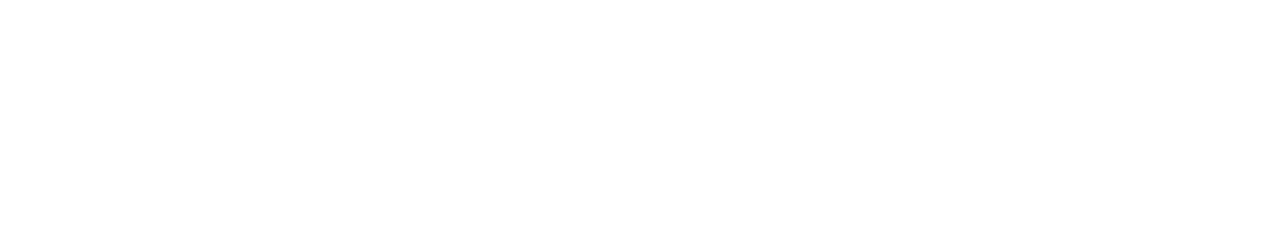
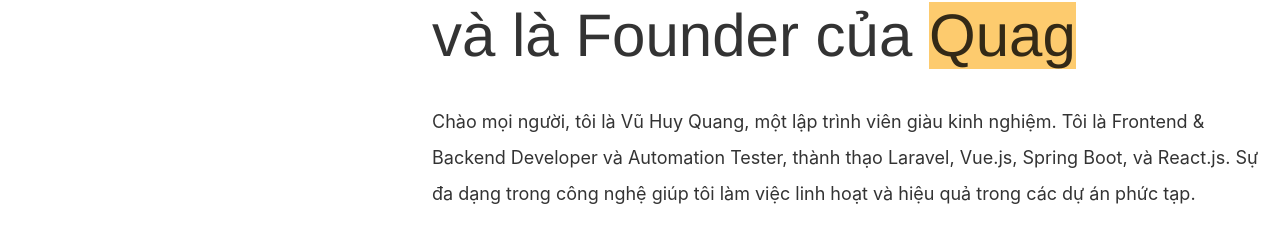
Before and after one commit to vuhuyquang/my-vue-app, a Vue app: page / in a window 1280 px wide. Shown: the part 908-1150 px from the top of the page. Before the commit the page ends 800 px from the top, so only its background shows below. Built offline with nearby package versions, Linux system fonts and the light colour scheme.

Commit message:
update code

```diff
--- a/src/assets/scss/app.scss
+++ b/src/assets/scss/app.scss
@@ -7,9 +7,9 @@
   font-family: "Gill Sans", "Gill Sans MT", Calibri, "Trebuchet MS", sans-serif;
 }
 
-body {
-  overflow-x: hidden;
-}
+// body {
+//   overflow-x: hidden;
+// }
 
 /* Thay đổi kiểu cuộn */
 html {
--- a/src/components/common/Header/index.vue
+++ b/src/components/common/Header/index.vue
@@ -1,6 +1,5 @@
 <template>
   <a-layout-header id="header">
-    <!-- <header class="fixed top-0 right-0 left-0 z-1030 drop-shadow-xl bg-white text-[14px] text-[black]"> -->
     <nav class="px-5 flex justify-between items-center cursor-pointer">
       <div class="grid grid-flow-col auto-cols-max gap-2 items-center">
         <img class="border-solid border-2 border-[#e84118] p-[1px] rounded-full h-[44px] w-[44px]" height="44"
@@ -59,7 +58,6 @@
         </div>
       </div>
     </nav>
-    <!-- </header> -->
   </a-layout-header>
 </template>
 
--- a/src/layouts/default/index.vue
+++ b/src/layouts/default/index.vue
@@ -1,5 +1,5 @@
 <template>
-  <a-layout class="h-[100vh] overflow-hidden">
+  <a-layout class="h-[100vh]">
     <Header />
     <a-layout class="container mx-auto w-screen max-w-full">
       <a-layout-content>
--- a/src/pages/blog/home/components/Banner/styles.scss
+++ b/src/pages/blog/home/components/Banner/styles.scss
@@ -20,5 +20,6 @@
 }
 
 .h-screen-minus-header {
-  height: calc(100vh - 76px);
+  height: calc(100vh - 76px) !important;
+  margin-top: 76px;
 }
--- a/src/pages/blog/home/components/Introduce/index.vue
+++ b/src/pages/blog/home/components/Introduce/index.vue
@@ -1,17 +1,14 @@
 <template>
-  <div class="container mx-auto px-4">
-    <div class="flex justify-end flex-col md:flex-row">
+  <div class="container mx-auto px-4 h-screen">
+    <div class="flex justify-end flex-col md:flex-row h-100">
       <div class="w-full md:w-8/12">
         <h2 class="title-intro text-4xl md:text-6xl font-bold mb-5"><span class="bg-[#fdcb6e]">Lập trình viên</span>
           website,
           blogger, và là Founder của <span class="bg-[#fdcb6e]">Quag</span></h2>
-        <p class="content-intro text-base md:text-lg">Chào mọi người, tôi là Vũ Huy Quang, một lập trình viên với kinh
-          nghiệm đa lĩnh vực. Tôi không chỉ là một Frontend & Backend Developer mà còn là một Automation Tester, sẵn
-          sàng khám phá và thử nghiệm những giải pháp mới. Với kiến thức sâu rộng, tôi tự tin trong việc phát triển cả
-          phía Backend với Laravel và phía Frontend với Vue.js. Ngoài ra, tôi cũng có khả năng làm việc với Spring Boot
-          và React.js, nhờ vào kinh nghiệm thực tế từ những dự án trước đây. Sự đa dạng trong công nghệ không chỉ giúp
-          tôi mở rộng tầm nhìn mà còn làm tăng tính linh hoạt trong công việc và khả năng hợp tác trong các dự án phức
-          tạp.</p>
+        <p class="content-intro text-base md:text-lg">Chào mọi người, tôi là Vũ Huy Quang, một lập trình viên giàu kinh
+          nghiệm. Tôi là Frontend & Backend Developer
+          và Automation Tester, thành thạo Laravel, Vue.js, Spring Boot, và React.js. Sự đa dạng trong công nghệ giúp
+          tôi làm việc linh hoạt và hiệu quả trong các dự án phức tạp.</p>
       </div>
     </div>
   </div>
```
Lines whose indentation alone changed are shown as unchanged.
